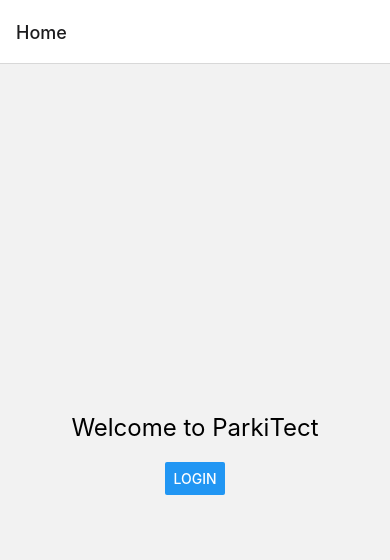
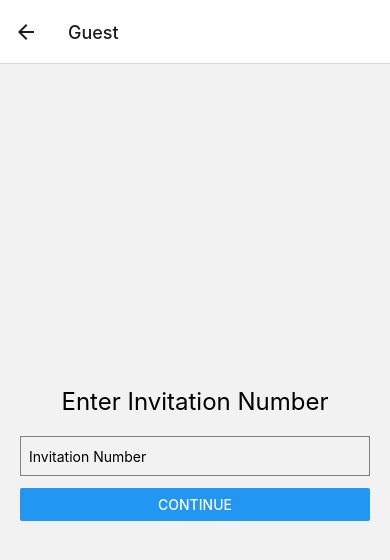
Before and after one commit to eladvengrover/ParkiTech2, a React Native app in the folder frontend/: screen /Guest in a window 390 px wide. Shown: the top 560 px of the page. Built offline with nearby package versions, Linux system fonts and the light colour scheme.

Commit message:
front first commit

```diff
--- a/frontend/App.tsx
+++ b/frontend/App.tsx
@@ -2,8 +2,9 @@
 import * as React from 'react';
 import { NavigationContainer } from '@react-navigation/native';
 import { createStackNavigator } from '@react-navigation/stack';
-import HomePage from './pages/HomePage';
-import LoginPage from './pages/LoginPage';
+import HomeScreen from './screens/HomeScreen';
+import LoginScreen from './screens/LoginScreen';
+import GuestScreen from './screens/GuestScreen';
 
 const Stack = createStackNavigator();
 
@@ -11,8 +12,9 @@ function App() {
   return (
     <NavigationContainer>
       <Stack.Navigator initialRouteName="Home">
-        <Stack.Screen name="Home" component={HomePage} />
-        <Stack.Screen name="Login" component={LoginPage} />
+        <Stack.Screen name="Home" component={HomeScreen} />
+        <Stack.Screen name="Login" component={LoginScreen} />
+        <Stack.Screen name="Guest" component={GuestScreen} />
       </Stack.Navigator>
     </NavigationContainer>
   );
--- /dev/null
+++ b/frontend/screens/GuestScreen.tsx
@@ -0,0 +1,47 @@
+// screens/GuestScreen.tsx
+import React, { useState } from 'react';
+import { View, Text, TextInput, Button, StyleSheet } from 'react-native';
+
+const GuestScreen: React.FC = () => {
+  const [invitationNumber, setInvitationNumber] = useState('');
+
+  const handleContinue = () => {
+    // Add logic to handle invitation number
+    console.log('Invitation Number:', invitationNumber);
+  };
+
+  return (
+    <View style={styles.container}>
+      <Text style={styles.title}>Enter Invitation Number</Text>
+      <TextInput
+        style={styles.input}
+        placeholder="Invitation Number"
+        value={invitationNumber}
+        onChangeText={setInvitationNumber}
+      />
+      <Button title="Continue" onPress={handleContinue} />
+    </View>
+  );
+};
+
+const styles = StyleSheet.create({
+  container: {
+    flex: 1,
+    justifyContent: 'center',
+    padding: 20,
+  },
+  title: {
+    fontSize: 24,
+    marginBottom: 20,
+    textAlign: 'center',
+  },
+  input: {
+    height: 40,
+    borderColor: 'gray',
+    borderWidth: 1,
+    marginBottom: 12,
+    paddingHorizontal: 8,
+  },
+});
+
+export default GuestScreen;
--- a/frontend/pages/HomePage.tsx
+++ b/frontend/screens/HomeScreen.tsx
@@ -1,8 +1,8 @@
-// screens/HomePage.tsx
+// screens/HomeScreen.tsx
 import React from 'react';
 import { View, Text, Button, StyleSheet } from 'react-native';
 import { StackNavigationProp } from '@react-navigation/stack';
-import { RootStackParamList } from '../types';
+import { RootStackParamList } from '../types'; // Adjust the path as needed
 
 type HomeScreenNavigationProp = StackNavigationProp<RootStackParamList, 'Home'>;
 
@@ -10,11 +10,14 @@ type Props = {
   navigation: HomeScreenNavigationProp;
 };
 
-const HomePage: React.FC<Props> = ({ navigation }) => {
+const HomeScreen: React.FC<Props> = ({ navigation }) => {
   return (
     <View style={styles.container}>
+      <Text style={styles.logo}>🚗 ParkiTect</Text>
       <Text style={styles.title}>Welcome to ParkiTect</Text>
       <Button title="Login" onPress={() => navigation.navigate('Login')} />
+      <View style={styles.spacer} />
+      <Button title="Continue as Guest" onPress={() => navigation.navigate('Guest')} />
     </View>
   );
 };
@@ -24,11 +27,21 @@ const styles = StyleSheet.create({
     flex: 1,
     justifyContent: 'center',
     alignItems: 'center',
+    padding: 20,
+  },
+  logo: {
+    fontSize: 40,
+    marginBottom: 20,
+    fontWeight: 'bold',
+    textAlign: 'center',
   },
   title: {
     fontSize: 24,
     marginBottom: 20,
   },
+  spacer: {
+    height: 20,
+  },
 });
 
-export default HomePage;
+export default HomeScreen;
--- a/frontend/pages/LoginPage.tsx
+++ b/frontend/screens/LoginScreen.tsx
@@ -2,7 +2,7 @@
 import React, { useState } from 'react';
 import { View, Text, TextInput, Button, StyleSheet } from 'react-native';
 
-const LoginPage: React.FC = () => {
+const LoginScreen: React.FC = () => {
   const [email, setEmail] = useState('');
   const [password, setPassword] = useState('');
 
@@ -52,4 +52,4 @@ const styles = StyleSheet.create({
   },
 });
 
-export default LoginPage;
+export default LoginScreen;
--- a/frontend/types.ts
+++ b/frontend/types.ts
@@ -2,4 +2,5 @@
 export type RootStackParamList = {
     Home: undefined;
     Login: undefined;
+    Guest: undefined;
   };
```
